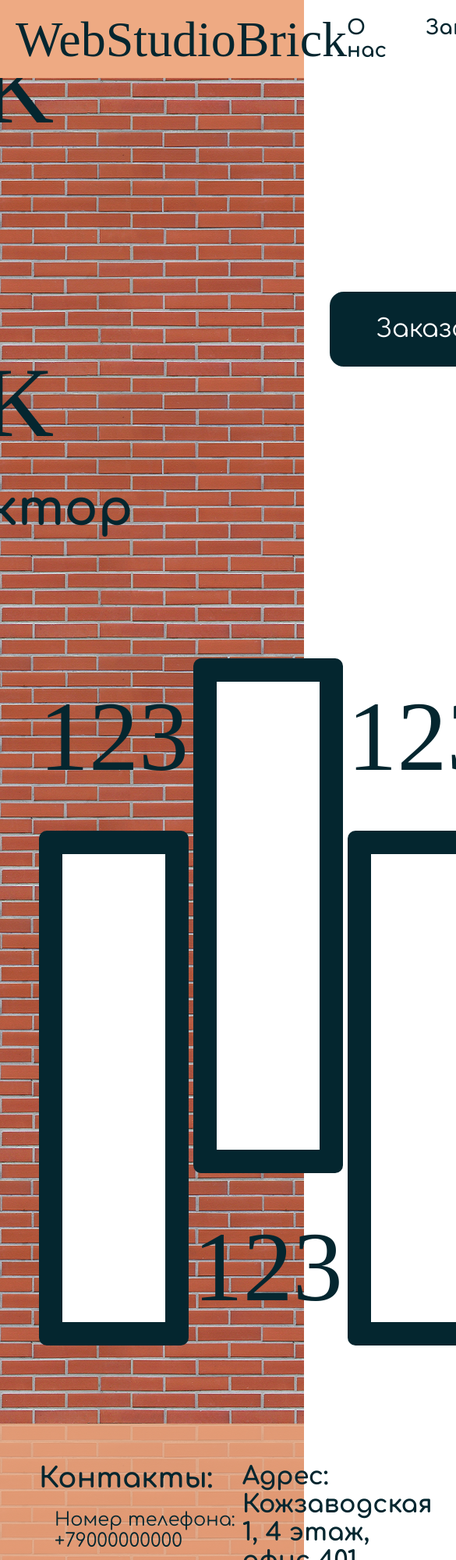
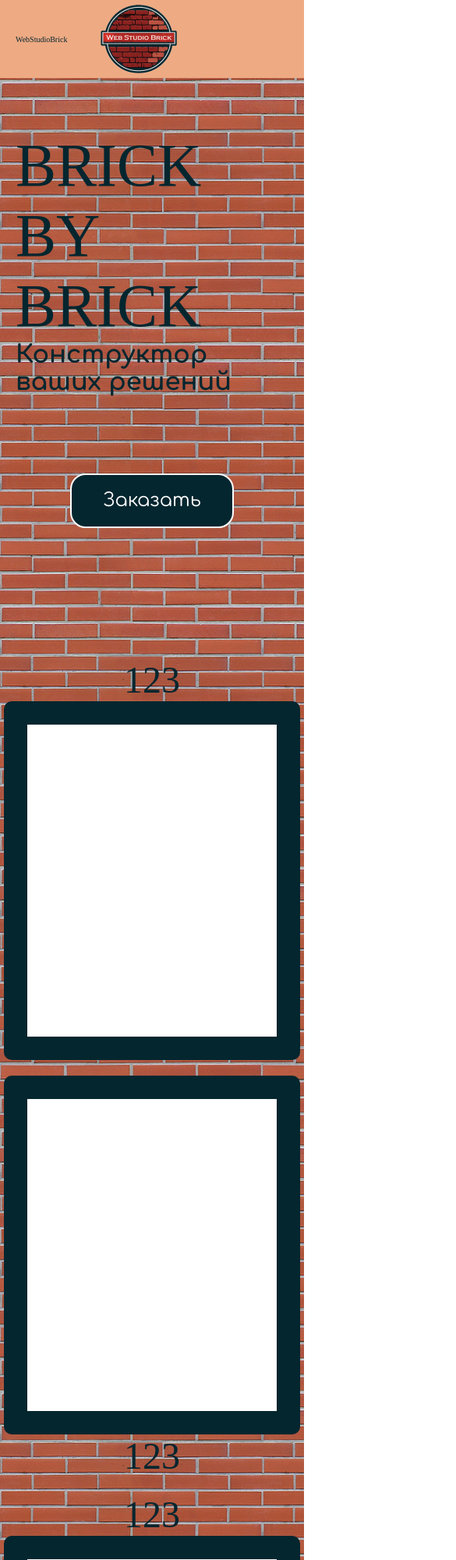
Before and after one commit to kayoshi03/Brick, a plain HTML site: page index.html in a window 390 px wide. Shown: the top 2000 px of the page at 78% size, 585 px wide, since content can reach past the window. Drawn offline with Linux system fonts and the light colour scheme; a web font is replaced by a local one.

Commit message:
s.adaptive

```diff
--- a/style.css
+++ b/style.css
@@ -330,3 +330,66 @@ gap: 20px;
         padding: 15px 40px;
     }
 }
+@media (max-width:424px) and (min-width:320px) {
+    .header_title {
+        font-size: 10px;
+
+    }
+    .header_nav a{
+        display: none;
+    }
+    .block_1 {
+        flex-direction: column;
+        padding: 0 20px;
+    }
+    .block_1_text h1 {
+        font-size:78px;
+        line-height: normal;
+    }
+    .block_1_text p{
+        font-size:32px;
+        line-height: normal;
+    }
+    .block_1 {
+        gap: 100px;
+    }
+    .block_2 {
+        height: 100%;
+        padding: 0 5px;
+    }
+    .gallery {
+        flex-direction: column;
+        gap: 20px;
+
+    }
+    .cards {
+        gap: 0;
+
+    }
+    .card {
+        height: 400px;
+    }
+    .card_text {
+        font-size: 48px;
+        line-height: normal;
+    }
+    .footer {
+        flex-direction: column;
+        gap: 50px;
+    }
+    .footer_text h1{
+        font-size: 24px;
+
+    }
+    .footer_text p{
+        font-size: 18px;
+
+    }
+    .footer_adress {
+        font-size: 24px;
+    }
+    .block_1_button button {
+        font-size: 24px;
+        padding: 15px 40px;
+    }
+}
```
